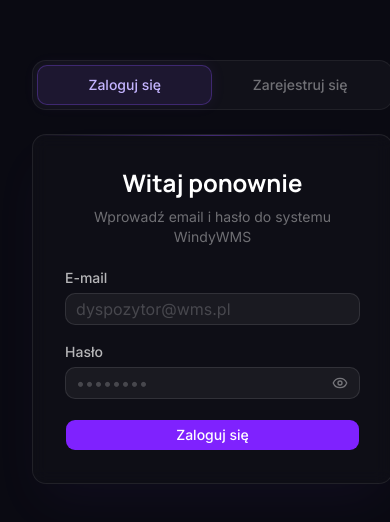
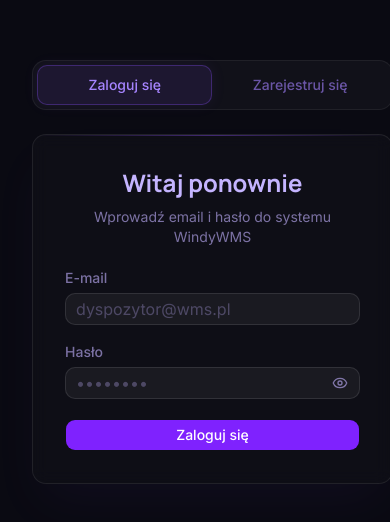
Before and after one commit to 0N3R0/WindyWMS, a Next.js app in the folder frontend/: page /login in a window 390 px wide. Shown: the part 150-672 px from the top of the page. Built offline with nearby package versions, Linux system fonts and the light colour scheme; no server answers.

Commit message:
styl(login/register/dashboard): update styling to violet colors

```diff
--- a/frontend/src/app/(dashboard)/_components/dashboard-header.tsx
+++ b/frontend/src/app/(dashboard)/_components/dashboard-header.tsx
@@ -12,18 +12,17 @@ export function DashboardHeader() {
     <header className="sticky top-0 z-30 flex h-16 items-center gap-4 border-b border-white/8 bg-white/2 backdrop-blur-md px-6 shadow-sm">
       <Link
         href="/dashboard"
-        className="flex items-center gap-2 font-bold text-lg tracking-tight text-white group"
+        className="flex items-center gap-2 font-bold text-lg tracking-tight transition-colors text-violet-300 hover:text-violet-400 group"
       >
-        <Package2 className="h-6 w-6 text-violet-400 group-hover:text-violet-300 transition-colors" />
+        <Package2 className="h-6 w-6" />
         <span>
-          Windy
-          <span className="text-violet-300">WMS</span>
-          <span className="text-[.6rem] font-extrabold text-violet-300/60">&nbsp;DEMO</span>
+          WindyWMS
+          <span className="text-[.6rem] font-extrabold text-violet-400">&nbsp;DEMO</span>
         </span>
       </Link>
 
       <div className="ml-auto flex items-center gap-4">
-        <div className="hidden md:flex items-center gap-2 text-sm text-white/40 mr-4">
+        <div className="hidden md:flex items-center gap-2 text-sm text-violet-300/60 mr-4">
           <span className="relative flex h-2 w-2">
             <span className="animate-ping absolute inline-flex h-full w-full rounded-full bg-violet-400 opacity-75"></span>
             <span className="relative inline-flex rounded-full h-2 w-2 bg-violet-500"></span>
--- a/frontend/src/features/auth/components/auth-background.tsx
+++ b/frontend/src/features/auth/components/auth-background.tsx
@@ -32,18 +32,18 @@ export function AuthBackground() {
       <div className="relative z-10 text-center space-y-6 transition-transform duration-500 group-hover/brand:-translate-y-2">
         {/* Ikona — pulsująca obwódka + float */}
         <div className="mx-auto w-24 h-24 rounded-2xl bg-violet-500/10 border border-violet-500/20 flex items-center justify-center backdrop-blur-sm animate-pulse-ring transition-all duration-500 group-hover/brand:bg-violet-500/15 group-hover/brand:border-violet-500/35 group-hover/brand:scale-110 group-hover/brand:-translate-y-3">
-          <svg width="48" height="48" viewBox="0 0 24 24" fill="none" stroke="currentColor" strokeWidth="1.5" className="text-violet-400 transition-colors duration-500 group-hover/brand:text-violet-300">
+          <svg width="48" height="48" viewBox="0 0 24 24" fill="none" stroke="currentColor" strokeWidth="1.5" className="text-violet-300 transition-colors duration-500 group-hover/brand:text-violet-400">
             <path d="M21 8a2 2 0 0 0-1-1.73l-7-4a2 2 0 0 0-2 0l-7 4A2 2 0 0 0 3 8v8a2 2 0 0 0 1 1.73l7 4a2 2 0 0 0 2 0l7-4A2 2 0 0 0 21 16Z" />
             <path d="m3.3 7 8.7 5 8.7-5" />
             <path d="M12 22V12" />
           </svg>
         </div>
 
-        <div>
-          <h1 className="font-heading text-4xl font-bold text-white tracking-tight transition-colors duration-500 group-hover/brand:text-violet-100">
-            WindyWMS <span className="text-[1.2rem] transition-colors duration-500 text-violet-300/60 group-hover/brand:text-violet-300/80">DEMO</span>
+        <div className="text-violet-300">
+          <h1 className="font-heading text-4xl font-bold tracking-tight transition-colors duration-500 group-hover/brand:text-violet-400">
+            WindyWMS <span className="text-[1.2rem] text-violet-400">DEMO</span>
           </h1>
-          <p className="text-violet-300/60 mt-2 text-sm tracking-wide transition-colors duration-500 group-hover/brand:text-violet-300/80">
+          <p className="text-violet-300/60 mt-2 text-sm tracking-wide">
             System Zarządzania Magazynem
           </p>
         </div>
--- a/frontend/src/features/auth/components/auth-card.tsx
+++ b/frontend/src/features/auth/components/auth-card.tsx
@@ -40,7 +40,7 @@ export function AuthCard() {
             onClick={() => handleSwitch(tab.id)}
             className={cn(
               "relative z-10 flex-1 py-2.5 text-center text-sm font-medium rounded-lg transition-colors duration-300",
-              tab.isMatch ? "text-violet-300" : "text-white/40 hover:text-white/60"
+              tab.isMatch ? "text-violet-400" : "text-violet-400/60 hover:text-violet-400 cursor-pointer"
             )}
           >
             {tab.label}
--- a/frontend/src/features/auth/components/login-form.tsx
+++ b/frontend/src/features/auth/components/login-form.tsx
@@ -25,10 +25,10 @@ export function LoginForm() {
     <Form {...form}>
       <form onSubmit={form.handleSubmit(login)} className="space-y-5">
         <div className="space-y-2 text-center mb-6">
-          <h2 className="font-heading text-2xl font-bold text-white">
+          <h2 className="font-heading text-2xl font-bold text-violet-300">
             Witaj ponownie
           </h2>
-          <p className="text-sm text-white/40">
+          <p className="text-sm text-violet-300/60">
             Wprowadź email i hasło do systemu WindyWMS
           </p>
         </div>
@@ -38,13 +38,13 @@ export function LoginForm() {
           name="email"
           render={({ field }) => (
             <FormItem>
-              <FormLabel className="text-white/70">E-mail</FormLabel>
+              <FormLabel className="text-violet-300/60">E-mail</FormLabel>
               <FormControl>
                 <Input
                   placeholder="dyspozytor@wms.pl"
                   {...field}
                   disabled={isLoading}
-                  className="bg-white/5 border-white/10 text-white placeholder:text-white/20 focus-visible:border-violet-500/50 focus-visible:ring-violet-500/20"
+                  className="bg-white/5 border-white/10 text-violet-200 placeholder:text-violet-300/30 focus-visible:border-violet-500/50 focus-visible:ring-violet-500/20"
                 />
               </FormControl>
               <FormMessage />
@@ -57,7 +57,7 @@ export function LoginForm() {
           name="password"
           render={({ field }) => (
             <FormItem>
-              <FormLabel className="text-white/70">Hasło</FormLabel>
+              <FormLabel className="text-violet-300/60">Hasło</FormLabel>
               <FormControl>
                 <div className="relative">
                   <Input
@@ -65,12 +65,12 @@ export function LoginForm() {
                     placeholder="••••••••"
                     {...field}
                     disabled={isLoading}
-                    className="bg-white/5 border-white/10 text-white placeholder:text-white/20 focus-visible:border-violet-500/50 focus-visible:ring-violet-500/20 pr-10"
+                    className="bg-white/5 border-white/10 text-violet-200 placeholder:text-violet-300/30 focus-visible:border-violet-500/50 focus-visible:ring-violet-500/20 pr-10"
                   />
                   <button
                     type="button"
                     onClick={() => setShowPassword(!showPassword)}
-                    className="absolute right-3 top-1/2 -translate-y-1/2 text-white/40 hover:text-white/70 transition-colors"
+                    className="absolute right-3 top-1/2 -translate-y-1/2 text-violet-300/60 hover:text-violet-300 transition-colors"
                   >
                     {showPassword ? <EyeOff size={16} /> : <Eye size={16} />}
                   </button>
--- a/frontend/src/features/auth/components/register-form.tsx
+++ b/frontend/src/features/auth/components/register-form.tsx
@@ -25,10 +25,10 @@ export function RegisterForm() {
     <Form {...form}>
       <form onSubmit={form.handleSubmit(register)} className="space-y-5">
         <div className="space-y-2 text-center mb-6">
-          <h2 className="font-heading text-2xl font-bold text-white">
+          <h2 className="font-heading text-2xl font-bold text-violet-300">
             Utwórz konto
           </h2>
-          <p className="text-sm text-white/40">
+          <p className="text-sm text-violet-300/60">
             Zarejestruj się jako dyspozytor w WindyWMS
           </p>
         </div>
@@ -38,13 +38,13 @@ export function RegisterForm() {
           name="email"
           render={({ field }) => (
             <FormItem>
-              <FormLabel className="text-white/70">E-mail</FormLabel>
+              <FormLabel className="text-violet-300/60">E-mail</FormLabel>
               <FormControl>
                 <Input
                   placeholder="dyspozytor@wms.pl"
                   {...field}
                   disabled={isLoading}
-                  className="bg-white/5 border-white/10 text-white placeholder:text-white/20 focus-visible:border-violet-500/50 focus-visible:ring-violet-500/20"
+                  className="bg-white/5 border-white/10 text-violet-200 placeholder:text-violet-300/30 focus-visible:border-violet-500/50 focus-visible:ring-violet-500/20"
                 />
               </FormControl>
               <FormMessage />
@@ -57,7 +57,7 @@ export function RegisterForm() {
           name="password"
           render={({ field }) => (
             <FormItem>
-              <FormLabel className="text-white/70">Hasło</FormLabel>
+              <FormLabel className="text-violet-300/60">Hasło</FormLabel>
               <FormControl>
                 <div className="relative">
                   <Input
@@ -65,12 +65,12 @@ export function RegisterForm() {
                     placeholder="••••••••"
                     {...field}
                     disabled={isLoading}
-                    className="bg-white/5 border-white/10 text-white placeholder:text-white/20 focus-visible:border-violet-500/50 focus-visible:ring-violet-500/20 pr-10"
+                    className="bg-white/5 border-white/10 text-violet-200 placeholder:text-violet-300/30 focus-visible:border-violet-500/50 focus-visible:ring-violet-500/20 pr-10"
                   />
                   <button
                     type="button"
                     onClick={() => setShowPassword(!showPassword)}
-                    className="absolute right-3 top-1/2 -translate-y-1/2 text-white/40 hover:text-white/70 transition-colors"
+                    className="absolute right-3 top-1/2 -translate-y-1/2 text-violet-300/60 hover:text-violet-300 transition-colors"
                   >
                     {showPassword ? <EyeOff size={16} /> : <Eye size={16} />}
                   </button>
```
